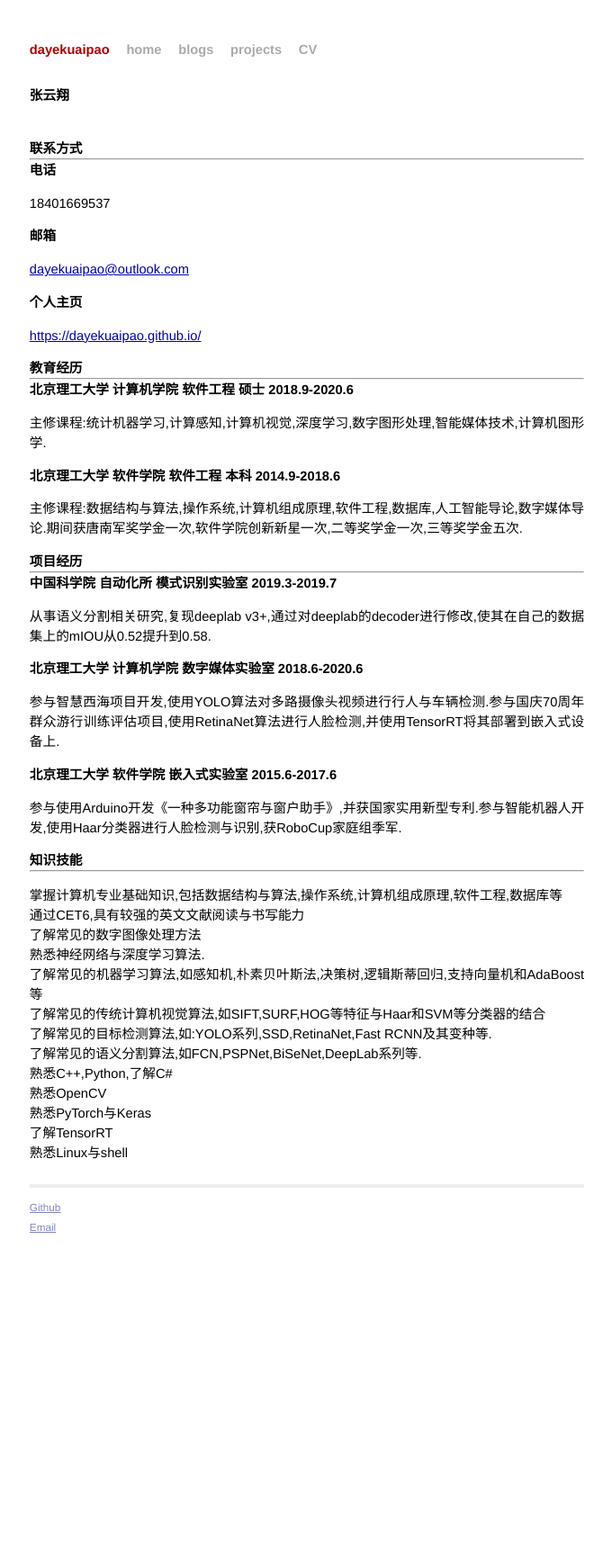
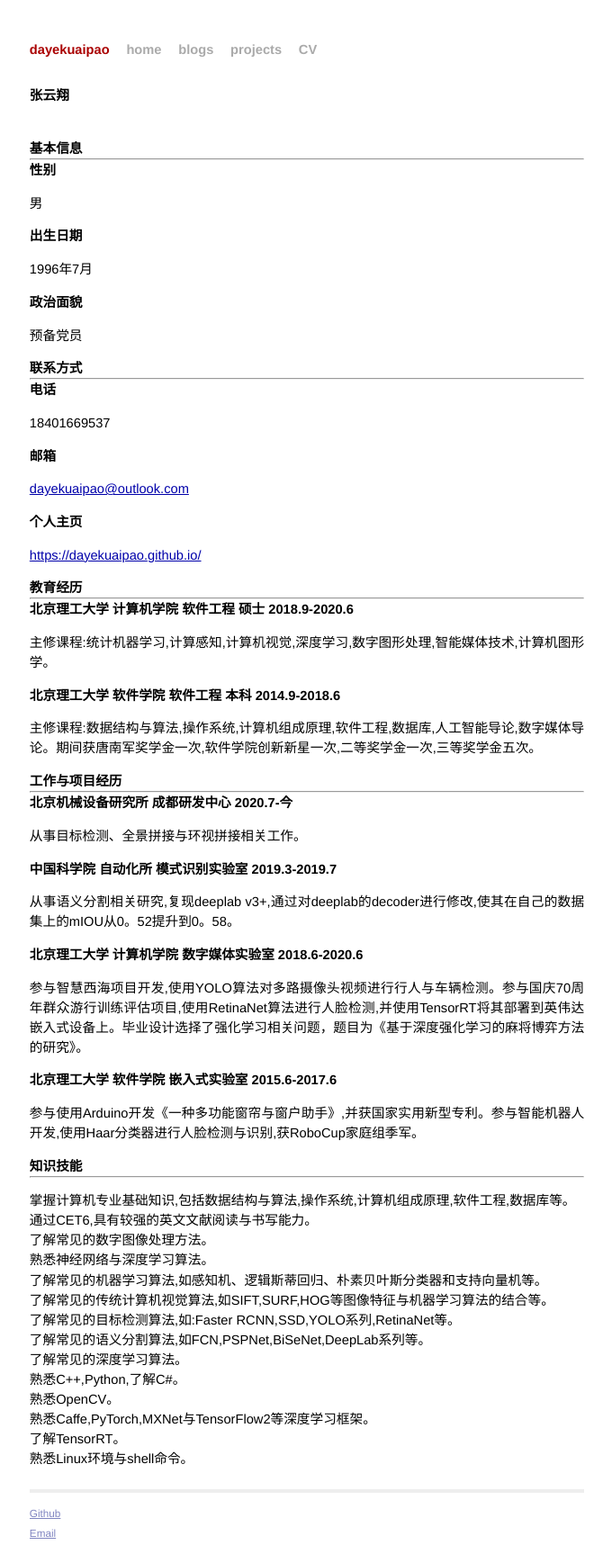
Before and after one commit to dayekuaipao/dayekuaipao.github.io, a Jekyll site: the page built from pages/CV.html, in a window 1280 px wide. Shown: the whole page at 90% size, without its empty margins (299-979 px from the left). Built offline with Jekyll 4.4.1, drawn with Linux system fonts in a browser that asks for light colours; before the commit the page ends 1387 px from its top, so only the background shows below that.

Commit message:
add new information

```diff
--- a/pages/CV.html
+++ b/pages/CV.html
@@ -4,6 +4,14 @@ layout: default
 <div id="CV">
   <h1>张云翔</h1>
   <br>
+  <h2>基本信息</h2>
+  <hr>
+  <h3>性别</h3>
+  <p>男</p>
+  <h3>出生日期</h3>
+  <p>1996年7月</p>
+  <h3>政治面貌</h3>
+  <p>预备党员</p>
   <h2>联系方式</h2>
   <hr>
   <h3>电话</h3>
@@ -15,32 +23,35 @@ layout: default
   <h2>教育经历</h2>
   <hr>
   <h3>北京理工大学 计算机学院 软件工程 硕士 2018.9-2020.6</h3>
-  <p>主修课程:统计机器学习,计算感知,计算机视觉,深度学习,数字图形处理,智能媒体技术,计算机图形学.
+  <p>主修课程:统计机器学习,计算感知,计算机视觉,深度学习,数字图形处理,智能媒体技术,计算机图形学。
   <h3>北京理工大学 软件学院 软件工程 本科 2014.9-2018.6</h3>
-  <p>主修课程:数据结构与算法,操作系统,计算机组成原理,软件工程,数据库,人工智能导论,数字媒体导论.期间获唐南军奖学金一次,软件学院创新新星一次,二等奖学金一次,三等奖学金五次.</p>
-  <h2>项目经历</h2>
+  <p>主修课程:数据结构与算法,操作系统,计算机组成原理,软件工程,数据库,人工智能导论,数字媒体导论。期间获唐南军奖学金一次,软件学院创新新星一次,二等奖学金一次,三等奖学金五次。</p>
+  <h2>工作与项目经历</h2>
   <hr>
+  <h3>北京机械设备研究所 成都研发中心 2020.7-今</h3>
+  <p>从事目标检测、全景拼接与环视拼接相关工作。</p>
   <h3>中国科学院 自动化所 模式识别实验室 2019.3-2019.7</h3>
-  <p>从事语义分割相关研究,复现deeplab v3+,通过对deeplab的decoder进行修改,使其在自己的数据集上的mIOU从0.52提升到0.58.</p>
+  <p>从事语义分割相关研究,复现deeplab v3+,通过对deeplab的decoder进行修改,使其在自己的数据集上的mIOU从0。52提升到0。58。</p>
   <h3>北京理工大学 计算机学院 数字媒体实验室 2018.6-2020.6</h3>
-  <p>参与智慧西海项目开发,使用YOLO算法对多路摄像头视频进行行人与车辆检测.参与国庆70周年群众游行训练评估项目,使用RetinaNet算法进行人脸检测,并使用TensorRT将其部署到嵌入式设备上.</p>
+  <p>参与智慧西海项目开发,使用YOLO算法对多路摄像头视频进行行人与车辆检测。参与国庆70周年群众游行训练评估项目,使用RetinaNet算法进行人脸检测,并使用TensorRT将其部署到英伟达嵌入式设备上。毕业设计选择了强化学习相关问题，题目为《基于深度强化学习的麻将博弈方法的研究》。</p>
   <h3>北京理工大学 软件学院 嵌入式实验室 2015.6-2017.6</h3>
-  <p>参与使用Arduino开发《一种多功能窗帘与窗户助手》,并获国家实用新型专利.参与智能机器人开发,使用Haar分类器进行人脸检测与识别,获RoboCup家庭组季军.</p>
+  <p>参与使用Arduino开发《一种多功能窗帘与窗户助手》,并获国家实用新型专利。参与智能机器人开发,使用Haar分类器进行人脸检测与识别,获RoboCup家庭组季军。</p>
   <h2>知识技能</h2>
   <hr>
   <p>
-  掌握计算机专业基础知识,包括数据结构与算法,操作系统,计算机组成原理,软件工程,数据库等<br>
-  通过CET6,具有较强的英文文献阅读与书写能力<br>
-  了解常见的数字图像处理方法<br>
-  熟悉神经网络与深度学习算法.<br>
-  了解常见的机器学习算法,如感知机,朴素贝叶斯法,决策树,逻辑斯蒂回归,支持向量机和AdaBoost等<br>
-  了解常见的传统计算机视觉算法,如SIFT,SURF,HOG等特征与Haar和SVM等分类器的结合<br>
-  了解常见的目标检测算法,如:YOLO系列,SSD,RetinaNet,Fast RCNN及其变种等.<br>
-  了解常见的语义分割算法,如FCN,PSPNet,BiSeNet,DeepLab系列等.<br>
-  熟悉C++,Python,了解C#<br>
-  熟悉OpenCV<br>
-  熟悉PyTorch与Keras<br>
-  了解TensorRT<br>
-  熟悉Linux与shell<br>
+  掌握计算机专业基础知识,包括数据结构与算法,操作系统,计算机组成原理,软件工程,数据库等。<br>
+  通过CET6,具有较强的英文文献阅读与书写能力。<br>
+  了解常见的数字图像处理方法。<br>
+  熟悉神经网络与深度学习算法。<br>
+  了解常见的机器学习算法,如感知机、逻辑斯蒂回归、朴素贝叶斯分类器和支持向量机等。<br>
+  了解常见的传统计算机视觉算法,如SIFT,SURF,HOG等图像特征与机器学习算法的结合等。<br>
+  了解常见的目标检测算法,如:Faster RCNN,SSD,YOLO系列,RetinaNet等。<br>
+  了解常见的语义分割算法,如FCN,PSPNet,BiSeNet,DeepLab系列等。<br>
+  了解常见的深度学习算法。<br>
+  熟悉C++,Python,了解C#。<br>
+  熟悉OpenCV。<br>
+  熟悉Caffe,PyTorch,MXNet与TensorFlow2等深度学习框架。<br>
+  了解TensorRT。<br>
+  熟悉Linux环境与shell命令。<br>
   </p>
 </div>
```
